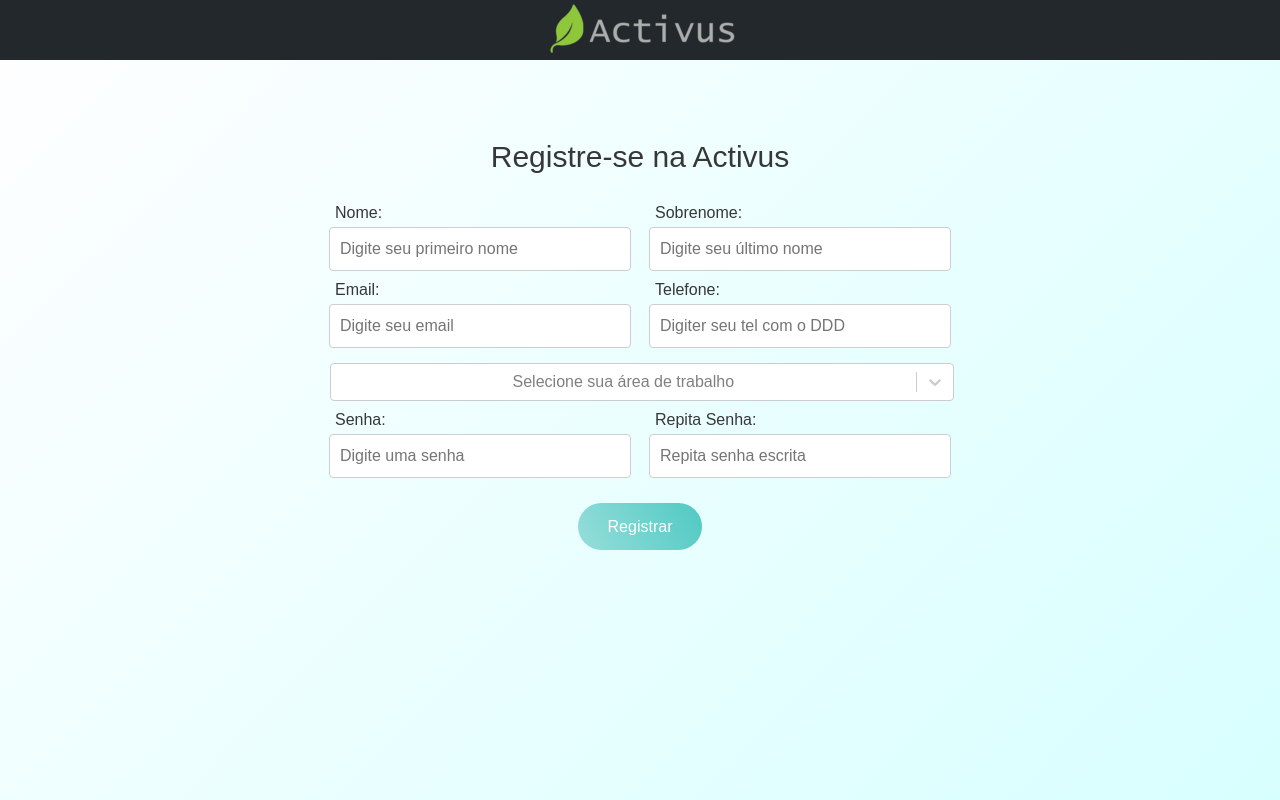
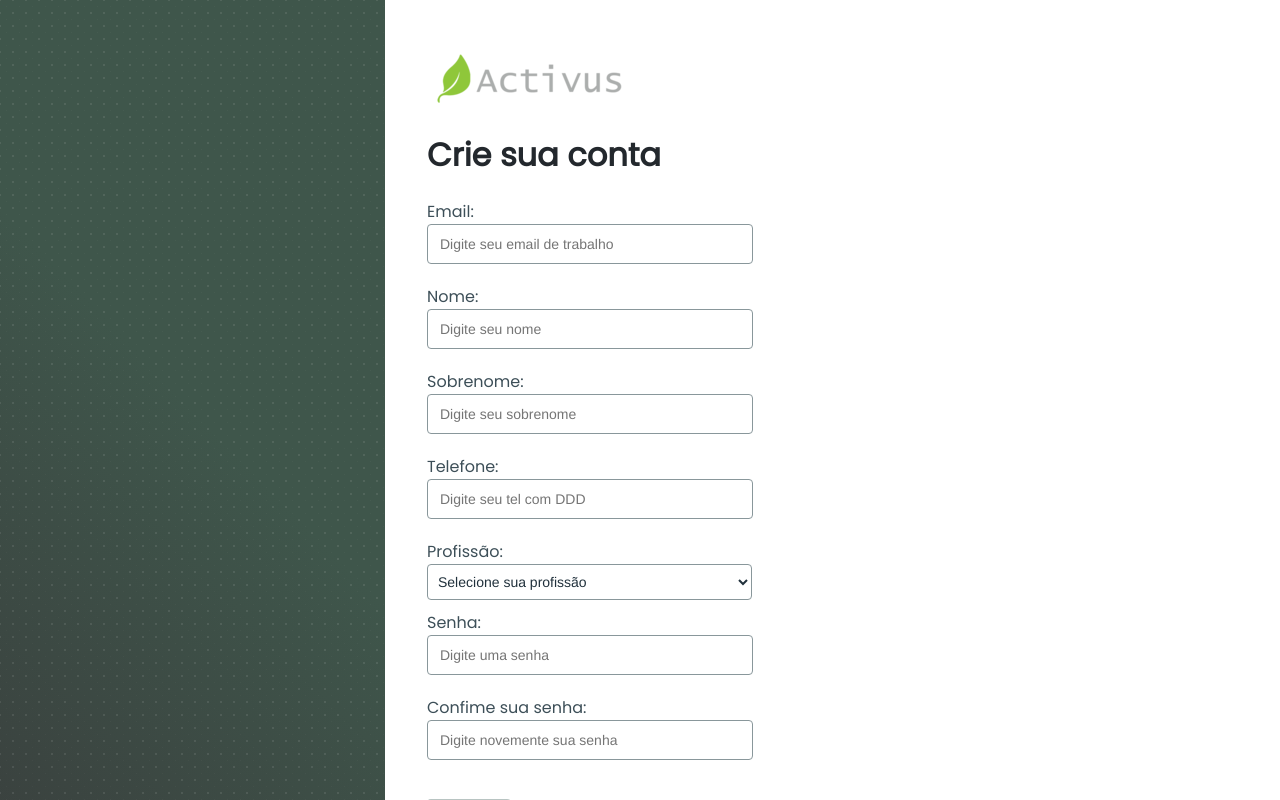
Before and after one commit to lemachegabriel/medicalApp, a Next.js app: page /register in a window 1280 px wide. Built offline with nearby package versions, Linux system fonts and the light colour scheme.

Commit message:
finish register page

```diff
--- a/src/pages/register.js
+++ b/src/pages/register.js
@@ -1,74 +1,58 @@
-import React, {useState} from 'react'
+import React from 'react'
 import styles from './styles/register.module.css'
-import Select from "react-select";
 
-export default function register() {
-    const [selMed, setSelMed] = useState()
-    const options = [
-        {label: "Médico", value:1},
-        {label: "Nutricionista", value:2},
-        {label: "Veterinario", value:3}
-    ]
-    const handleSelectChange = (e) => {
-        setSelMed(e)
-     }
+export default function teste() {
     return (
-        <div className={styles.mainContainer}>
-            <div className={styles.header}>
-                <img className={styles.logo} src='/img/logo.svg'/>
+        <div className={styles.main}>
+            <div className={styles.container}>
+                <div className={styles.register}>
+                    <form>
+                        <img className={styles.logo} src='/img/logo.svg' style={{width: '200px'}}/>
+                        <h2>Crie sua conta</h2>
+                        <div className={styles.inputs}>
+                            <label>Email:</label>
+                            <input placeholder='Digite seu email de trabalho'></input>
+                        </div>
+                        <div className={styles.inputs}>
+                            <label>Nome:</label>
+                            <input placeholder='Digite seu nome'></input>
+                        </div>
+                        <div className={styles.inputs}>
+                            <label>Sobrenome:</label>
+                            <input placeholder='Digite seu sobrenome'></input>
+                        </div>
+                        <div className={styles.inputs}>
+                            <label>Telefone:</label>
+                            <input placeholder='Digite seu tel com DDD'></input>
+                        </div>
+                        <div className={styles.select}>
+                            <label>Profissão:</label>
+                            <select>
+                                <option value="" disabled selected>Selecione sua profissão</option>
+                                <option value='0'>médico</option>
+                                <option value='1'>biomedico</option>
+                                <option value='2'>nutricionista</option>
+                                <option value='3'>veterinario</option>
+                            </select>
+                        </div>
+                        <div className={styles.inputs}>
+                            <label>Senha:</label>
+                            <input placeholder='Digite uma senha'></input>
+                        </div>
+                        <div className={styles.inputs}>
+                            <label>Confime sua senha:</label>
+                            <input placeholder='Digite novemente sua senha'></input>
+                        </div>
+                        <button className={styles.regButton}>Cadastrar</button>
+                        <span>
+                            Já tem uma conta?
+                            <a>   Log In</a>
+                        </span>
+                    </form>
+                </div>
+                <div className={styles.sideBarImg}></div>
             </div>
 
-            <div className={styles.container}>
-                <h1>Registre-se na Activus</h1>
-                <div className={styles.form}>
-                    <div className={styles.fields}>
-                        <form>
-                            <label>Nome:</label>
-                            <input placeholder='Digite seu primeiro nome'></input>
-                        </form>
-                    </div>
-                    <div className={styles.fields}>
-                        <form>
-                            <label>Sobrenome:</label>
-                            <input placeholder='Digite seu último nome'></input>
-                        </form>
-                    </div>
-                    <div className={styles.fields} >
-                        <form>
-                            <label>Email:</label>
-                            <input placeholder='Digite seu email'></input>
-                        </form>
-                    </div>
-                    <div className={styles.fields}>
-                        <form>
-                            <label>Telefone:</label>
-                            <input placeholder='Digiter seu tel com o DDD'></input>
-                        </form>
-                    </div>
-                    <div className={styles.selectForm}>
-                        <Select
-                            className={styles.select}
-                            classNamePrefix={styles.select}
-                            options={options}
-                            placeholder='Selecione sua área de trabalho'
-                            onChange={handleSelectChange}
-                        />
-                    </div>
-                    <div className={styles.fields} >
-                        <form>
-                            <label>Senha:</label>
-                            <input placeholder='Digite uma senha'></input>
-                        </form>
-                    </div>
-                    <div className={styles.fields} >
-                        <form>
-                            <label>Repita senha:</label>
-                            <input placeholder='Repita senha escrita'></input>
-                        </form>
-                    </div>
-                </div>
-                <a>Registrar</a>
-            </div>
         </div>
     )
 }
--- a/src/pages/styles/register.module.css
+++ b/src/pages/styles/register.module.css
@@ -1,109 +1,133 @@
-.mainContainer{
-    background-image: linear-gradient(-225deg, #FFFEFF 0%, #D7FFFE 100%);
+@import url('https://fonts.googleapis.com/css2?family=Poppins&display=swap');
+
+.main{
+    background-color: rgb(255, 255, 255);
+    width: 100%;
     height: 100%;
-    width: 100%;
     position: absolute;
+    display: block;
+    overflow-x: hidden;
 }
-.header{
+.container{
+    flex-direction: row;
+    width: 100vw;
+    min-height: 100vh;
+    display: flex;
+}
+.register{
+    width: calc(100vw - 385px);
+    height: auto;
+    order: 2;
+}
+.register form{
+    margin: 50px 0 50px 42px;
+}
+.register h2{
+    margin-top: 28px;
+    margin-bottom: 24px;
+    font-family: 'Poppins', sans-serif;
+    color: #23282d;
+    font-size: 32px;
+    line-height: 40px;
+    letter-spacing: 0px;
+}
+.inputs{
+    margin: 10px 0 20px;
+}
+.inputs label{
+    font-family: 'Poppins', sans-serif;
+    color: rgb(61, 79, 88);
+}
+.inputs input{
+    display: block;
+    width: 300px;
+    height: 36px;
+    border-radius: 4px;
+    padding-left: 12px;
+    font-size: 14px;
+    font-weight: normal;
+    font-family: Akzidenz, "‘Helvetica Neue’", Helvetica, Arial, sans-serif;
+    border: 1px solid rgb(137, 151, 155);
+    transition: border-color 150ms ease-in-out 0s;
+    z-index: 1;
+    outline: none;
+    color: rgb(33, 49, 60);
+    background-color: rgb(255, 255, 255);
+    padding-right: 12px;
+}
+.select label{
+    font-family: 'Poppins', sans-serif;
+    color: rgb(61, 79, 88);
+}
+.select select{
+    display: block;
+    width: 325px;
+    height: 36px;
+    border-radius: 4px;
+    padding-left: 6px;
+    font-size: 14px;
+    font-weight: normal;
+    font-family: Akzidenz, "‘Helvetica Neue’", Helvetica, Arial, sans-serif;
+    border: 1px solid rgb(137, 151, 155);
+    transition: border-color 150ms ease-in-out 0s;
+    z-index: 1;
+    outline: none;
+    color: rgb(33, 49, 60);
+    background-color: rgb(255, 255, 255);
+    padding-right: 12px;
+}
+.regButton{
+    appearance: none;
+    padding: 8px;
+    top: 20px;
+    border-radius: 4px;
+    transition: all 150ms ease-in-out 0s;
     position: relative;
-    width: 100%;
-    height: 60px;
-    background-color: #23282d;
+    text-decoration: none;
+    background-color: rgb(231, 238, 236);
+    border: 1px solid rgb(231, 238, 236);
+    box-shadow: rgb(184 196 194) 0px 0px 0px 1px;
+    cursor: not-allowed;
+    color: rgb(93, 108, 116);
+    font-size: 15px;
 }
-.header img{
+.register span{
+    top: 20px;
+    margin-left: 10px;
     position: relative;
-    left: 50%;
-    transform: translate(-50%, 0);
+    font-family: Akzidenz, "‘Helvetica Neue’", Helvetica, Arial, sans-serif;
+}
+.register span a{
+    color: blue;
     cursor: pointer;
 }
-.container{
-    font-family: 'Jaldi', sans-serif;
-    left: 50%;
-    transform: translate(-50%, 0);
-    position: relative;
-    /* border: 1px solid #dadce0; */
-    width: 50%;
-    background-color: none;
-    border-radius: 10px;
-    margin-top: 80px;
-    min-width: 400px;
-    text-align: center;
+.sideBarImg{
+    width: 385px;
+    height: auto;
+    order: 1;
+    background-image: url(/img/layout_pattern.png), linear-gradient(226deg, rgb(63 86 75) 48%, rgb(58 64 62) 100%);
+    position: inherit;
+    left: inherit;
 }
 
-.container h1{
-    text-align: center;
-    left: 50%;
-    transform: translate(-50%, 0);
-    position: relative;
-
-    font-size: 30px;
-    color: #373737;
-    font-weight: 400;
-}
-.container a{
-    border-radius: 40px;
-    top: 40px;
-    position: relative;
-    padding: 15px 30px;
-    background-image: linear-gradient(60deg, #96deda 0%, #50c9c3 100%);
-    color: #FFFEFF;
-    cursor: pointer;
-}
-.form{
-    position: relative;
-
-}
-.fields{
-    position: relative;
-    display: inline-block;
-    width: 50%;
-    padding-left: 0;
-}
-.fields label{
-    font-size: 16px;
-    color: #373737;
-    text-transform: capitalize;
-    display: block;
-    margin-bottom: 5px;
-    text-align: start;
-    padding-left: 15px;
-    padding-top: 10px;
-
-}
-.fields input{
-    width: 90%;
-    outline: none;
-    margin: 0;
-    /* box-shadow: inset 0px 1px 3px 0px rgba(0, 0, 0, 0.08); */
-    border: 1px solid #ccced2;
-    border-radius: 4px;
-    padding-left: 10px;
-    font-size: 16px;
-    color: #666;
-    height: 40px;
-    /* background-color: #fafafa; */
-}
-.selectForm{
-    width: 100%;
-    padding-top: 15px;
-}
-.select{
-    width: 99%;
-    padding-left: 10px;
-    border-radius: 20px;
-}
-.register_select__zBUA3__control{
-    border-radius: 20px;
-}
-
-@media only screen and (max-width: 880px) {
-    .fields{
-        width: 95%;
-
+@media only screen and (max-width: 1025px){
+    .sideBarImg{
+        width: 185px;
     }
-
-    .select{
-        width: 92%;
-        margin-left: 10px;
+    .register{
+        width: calc(100vw - 185px);
     }
 }
+@media only screen and (max-width: 785px){
+    .container{
+        flex-direction: column-reverse;
+    }
+    .register{
+        width: 100vw;
+    }
+    .sideBarImg{
+        height: 60px;
+        width: 100vw;
+        order: 2;
+    }
+}
--- a/src/pages/styles/teste.module.css
+++ /dev/null
@@ -1,65 +0,0 @@
-@import url('https://fonts.googleapis.com/css2?family=Poppins&display=swap');
-
-.main{
-    background-color: rgb(255, 255, 255);
-    width: 100%;
-    height: 100%;
-    position: absolute;
-    display: block;
-}
-.container{
-    flex-direction: row;
-    width: 100vw;
-    min-height: 100vh;
-    display: flex;
-}
-.register{
-    width: calc(100vw - 385px);
-    height: auto;
-    order: 2;
-}
-.register form{
-    margin: 50px 0 50px 42px;
-}
-.register h2{
-    margin-top: 28px;
-    margin-bottom: 24px;
-    font-family: 'Poppins', sans-serif;
-    color: #23282d;
-    font-size: 32px;
-    line-height: 40px;
-    letter-spacing: 0px;
-}
-.inputs{
-    margin: 10px 0 20px;
-}
-.inputs label{
-
-}
-.inputs input{
-    display: block;
-    width: 300px;
-    height: 36px;
-    border-radius: 4px;
-    padding-left: 12px;
-    font-size: 14px;
-    font-weight: normal;
-    font-family: Akzidenz, "‘Helvetica Neue’", Helvetica, Arial, sans-serif;
-    border: 1px solid rgb(137, 151, 155);
-    transition: border-color 150ms ease-in-out 0s;
-    z-index: 1;
-    outline: none;
-    color: rgb(33, 49, 60);
-    background-color: rgb(255, 255, 255);
-    padding-right: 12px;
-}
-
-
-.sideBarImg{
-    width: 385px;
-    height: auto;
-    order: 1;
-    background-image: url(/img/layout_pattern.png), linear-gradient(226deg, rgb(63 86 75) 48%, rgb(58 64 62) 100%);
-    position: inherit;
-    left: inherit;
-}
```
Also changed, not shown: src/pages/teste.js (deleted, +0 -30 lines).
